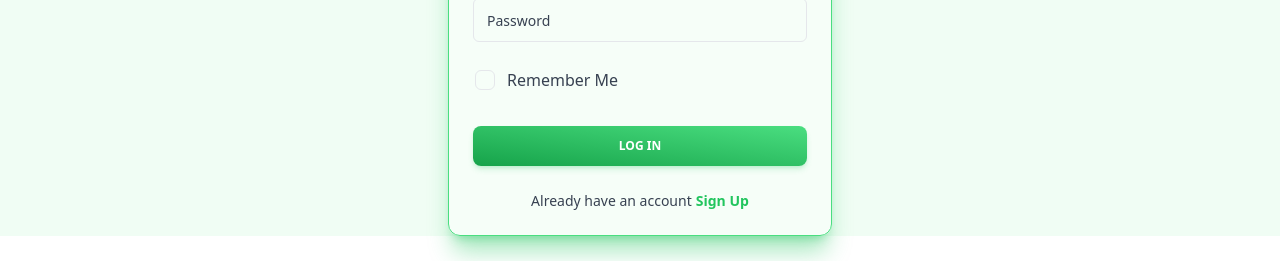
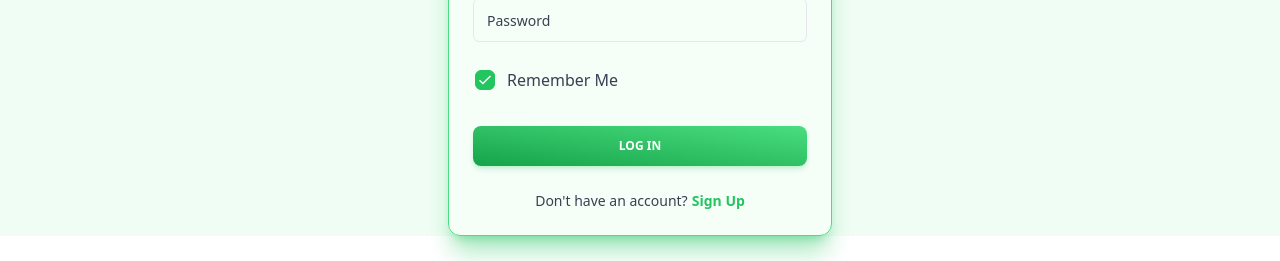
Before and after one commit to a2istogether/todo, a React (Vite) app: page / in a window 1280 px wide. Shown: the part 236-497 px from the top of the page. Built offline with nearby package versions, Linux system fonts and the light colour scheme.

Commit message:
fixed issue

```diff
--- a/src/components/Auth.jsx
+++ b/src/components/Auth.jsx
@@ -9,7 +9,7 @@ const Hero = () => {
   const dispatch = useDispatch();
   const [email, setEmail] = useState("");
   const [city, setCity] = useState("");
-  const [isRemember, setIsRemember] = useState(false);
+  const [isRemember, setIsRemember] = useState(true);
   const [isSignUp, setIsSignUp] = useState(false);
   const [password, setPassword] = useState("");
   const [confirmPassword, setConfirmPassword] = useState("");
@@ -185,7 +185,7 @@ const Hero = () => {
             {isSignUp ? "Sign Up" : "Log In"}
           </button>
           <p className="mt-6 flex justify-center font-sans text-sm font-light leading-normal text-inherit antialiased">
-            {isSignUp ? "Don't have an account?" : "Already have an account"}
+            {!isSignUp ? "Don't have an account?" : "Already have an account"}
             <span
               className=" cursor-pointer ml-1 block font-sans text-sm font-bold leading-normal text-green-500 antialiased"
               onClick={() => setIsSignUp(!isSignUp)}
```
